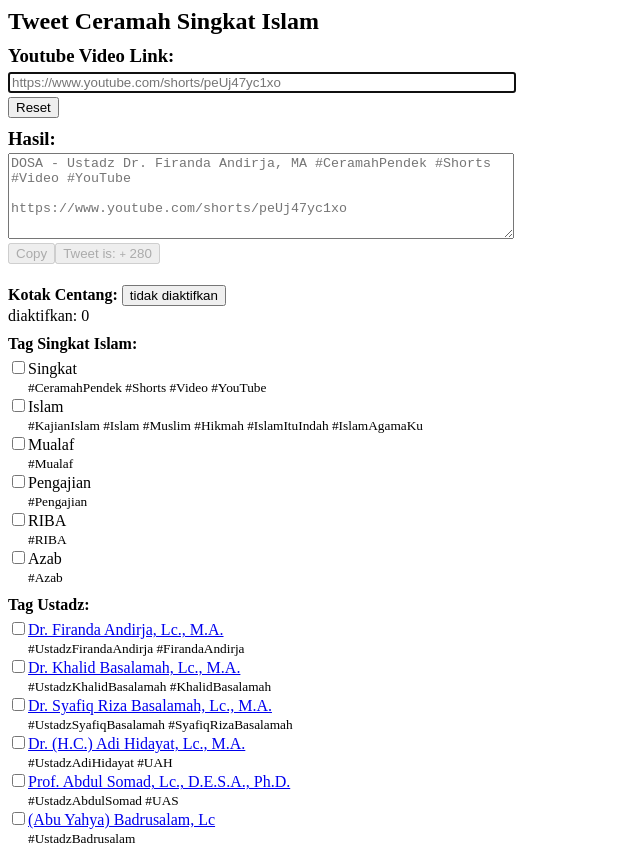
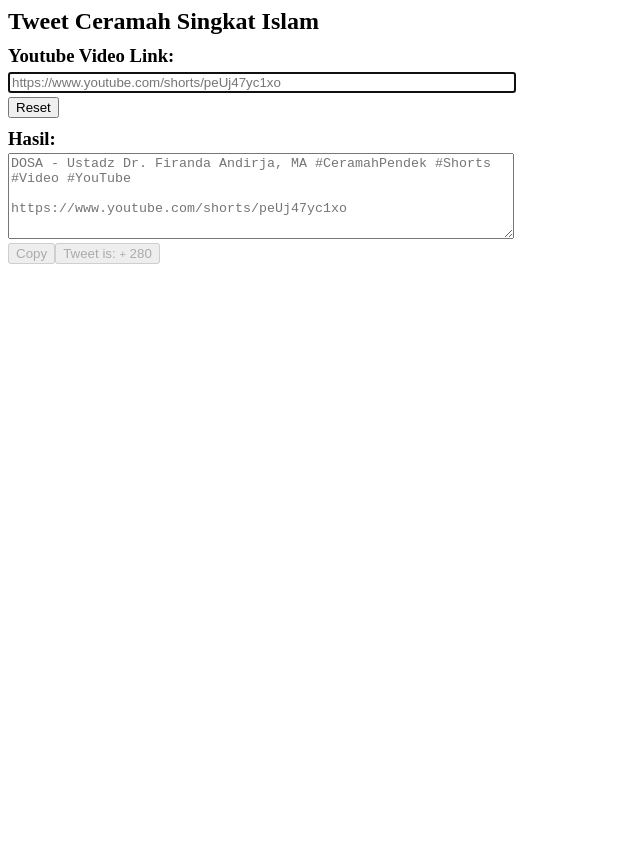
Before and after one commit to ockibagusp/tweet-ceramah-singkat-islam, a Vue app: page / in a window 1280 px wide. Shown: the whole page, without its empty margins (0-640 px from the left). After the commit the page ends 800 px from the top, so only its background shows below. Built offline with nearby package versions, Linux system fonts and the light colour scheme.

Commit message:
add resultsBool

```diff
--- a/src/App.vue
+++ b/src/App.vue
@@ -20,6 +20,8 @@ export default {
       ceramahSingkatIslam: '',
       // textarea: hasil
       results: '',
+      // bool: resultsBool
+      resultsBool: false,
       // tweet dihasil maks. 280 karakter
       count: 280,
       // array: ceramah singkat Islam
@@ -274,7 +276,6 @@ export default {
         // array: arrayCeramahSI: Singkat => true
         this.arrayCeramahSI[0].completed = true
         this.allCheckboxesEnabled = 1
-        this.isCopyAndCountTweet()
       } catch {
         this.isResultsError()
       }
@@ -334,8 +335,6 @@ export default {
         this.selectTweet = true
 
         this.selectCheckBoxAll = false
-        this.count = 280 - this.results.length
-        this.isCopyAndCountTweet()
       } else {
         this.arrayCeramahSI.forEach((val, index) => {
           this.arrayCeramahSI[index].completed = false
@@ -344,13 +343,8 @@ export default {
           element.completed = false
         })
         this.results = `${this.youtubeVideo}\n\n${this.isYoutubeComToYoutube(this.ceramahSingkatIslam)}`
-        this.count = 280 - this.results.length
-        this.isCopyAndCountTweet()
+        this.isResultsSuccess(this.results.length)
         this.allCheckboxesEnabled = 0
-
-        this.selectResults = true
-        this.selectCopy = true
-        this.selectTweet = true
         this.selectCheckBoxAll = true
       }
     },
@@ -411,10 +405,13 @@ export default {
         }
 
         this.results =  `${this.youtubeVideo} ${newArrayAlphaTweets}\n\n${this.isYoutubeComToYoutube(this.ceramahSingkatIslam)}`
-        this.isCopyAndCountTweet()
+        if (this.results.length > 280) {
+          this.isResultsError()
+          return
+        }
 
+        this.isResultsSuccess(this.results.length)
         this.allCheckboxesEnabled++
-        this.count = 280 - this.results.length
       } else {
         const rightComma = `${tweets} `
         const leftComma = ` ${tweets}`
@@ -431,19 +428,12 @@ export default {
           // melepas = text
           this.results = `${this.youtubeVideo}\n\n${this.isYoutubeComToYoutube(this.ceramahSingkatIslam)}`
           // pilih hasil, button copy dan button tweet: false
-          this.selectResults = true
-          this.selectCopy = true
-          this.selectTweet = true
-          this.count = 280 - this.results.length
-
+          this.isResultsSuccess(this.results.length)
           this.allCheckboxesEnabled = 0
           return
         }
         this.results = this.results.replace(release, '')
-
-        this.count = 280 - this.results.length
-        this.isCopyAndCountTweet()
-
+        this.isResultsSuccess(this.results.length)
         this.allCheckboxesEnabled--
       }
     },
@@ -462,18 +452,6 @@ export default {
         .replace('/watch?v=', '')
         .replace('/shorts/', '')
     },
-    // sama dengan :isCountTweet()
-    // adalah textarea hitungan dan tombol tweet
-    isCopyAndCountTweet() {
-      if (this.results === '' || this.results === 'Tidak ada hasil'
-        || this.results.length > 280) {
-        this.selectCopy = false
-        this.selectTweet = false
-      } else {
-        this.selectCopy = true
-        this.selectTweet = true
-      }
-    },
     isNotResults() {
       this.results = ''
       this.isResultsDefault()
@@ -483,17 +461,18 @@ export default {
       this.isResultsDefault()
     },
     isResultsDefault() {
+      this.resultsBool = false
       this.count = 280
       this.selectCopy = false
       this.selectTweet = false
       this.allCheckboxesEnabled = 0
     },
     isResultsSuccess(videoLength) {
+      this.resultsBool = true
       this.selectResults = true
       this.selectCopy = true
       this.selectTweet = true
       this.count = 280 - videoLength
-      this.allCheckboxesEnabled = 0
     }
   }
 }
@@ -519,20 +498,21 @@ https://www.youtube.com/shorts/peUj47yc1xo" cols="50" rows="3" ref="results" dat
     <button @click="btnTweet" :disabled="isTweet" data-test="btn-tweet">Tweet is: <small v-if="ceramahSingkatIslam.length < 280">+</small> {{count}}</button>
     <br>
 
-    <!-- <h4 v-if="results !== '' && results !== 'Loading...'">Kotak Centang:  -->
-    <h4 v-if="true">Kotak Centang:
+    <h4 v-if="resultsBool">Kotak Centang:
+    <!-- <h4 v-if="true">Kotak Centang:  -->
       <button @click="btnCheckBoxAll()" data-test="btn-checkbox-all">
         {{ !isCheckBoxAll ? 'diaktifkan': 'tidak diaktifkan' }}
       </button>
     </h4>
 
-    <!-- <p  v-if="results !== '' && results !== 'Loading...'" style="margin-top: -20px; margin-bottom: 10px;" data-test="all-checkboxes-enabled"> -->
-    <p  v-if="true" style="margin-top: -20px; margin-bottom: 10px;" data-test="all-checkboxes-enabled">
+    <p  v-if="resultsBool" style="margin-top: -20px; margin-bottom: 10px;" data-test="all-checkboxes-enabled">
+    <!-- <p  v-if="true" style="margin-top: -20px; margin-bottom: 10px;" data-test="all-checkboxes-enabled"> -->
       diaktifkan: {{ allCheckboxesEnabled }}
     </p>
 
-    {{ results !== '' && results !== 'Loading...' ? '📌' : '' }}
-    <!-- <div v-if="results !== '' && results !== 'Loading...'"> -->
+    {{ resultsBool ? '📌' : '' }}
+    <div v-if="resultsBool">
+    <!-- <div v-if="true"> -->
       <h4 style="margin-top: 0px;margin-bottom: 5px;">Tag Singkat Islam:</h4>
       <div
         v-for="(ceramahSI, index) in arrayCeramahSI"
@@ -570,6 +550,6 @@ https://www.youtube.com/shorts/peUj47yc1xo" cols="50" rows="3" ref="results" dat
           <small>{{ ustadz.tweets }}</small>
         </div>
       </div>
-    <!-- </div> -->
+    </div>
   </main>
 </template>
```
Also changed, not shown: 1 other file (tests, documents, lock files or other folders).
